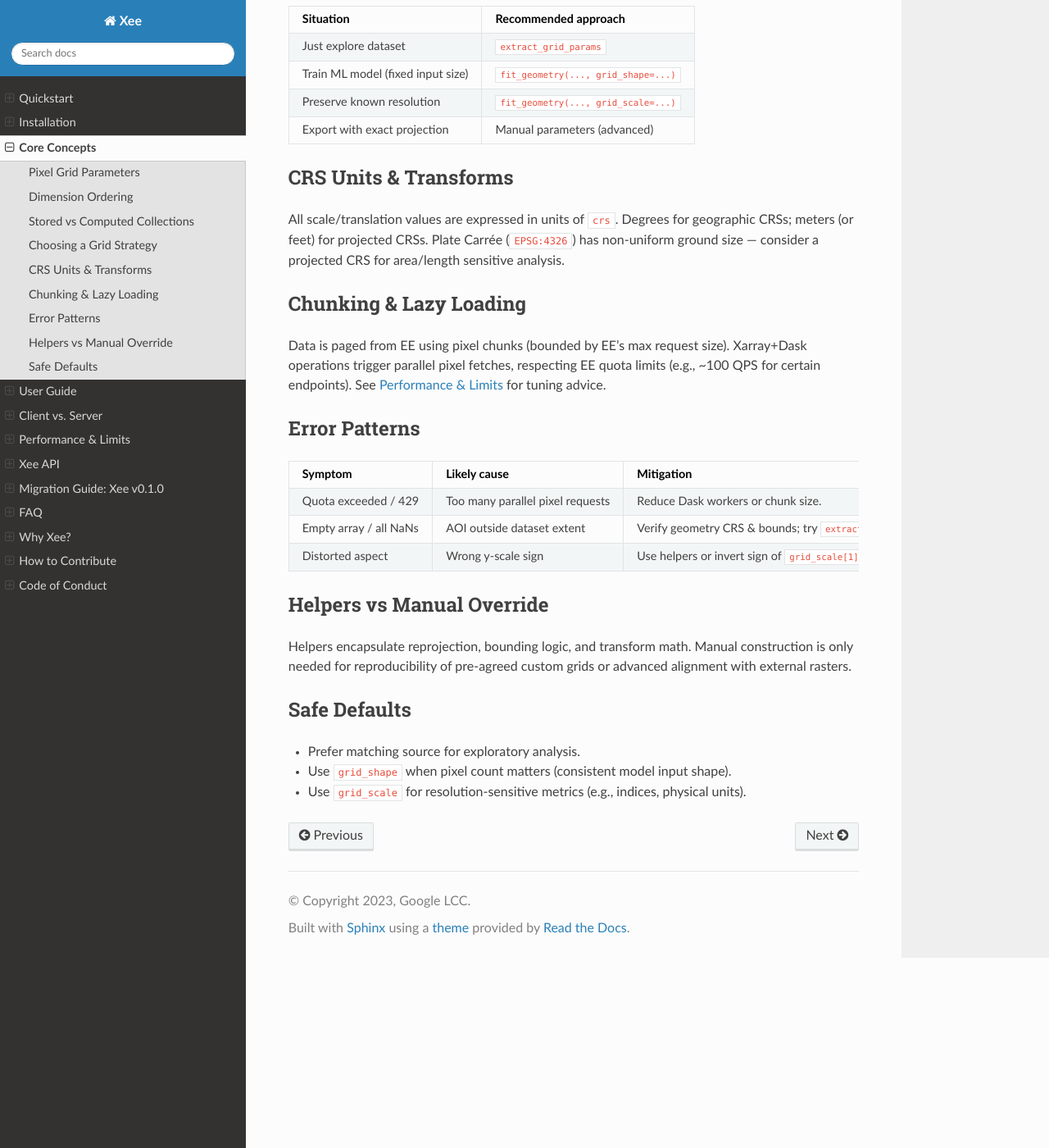
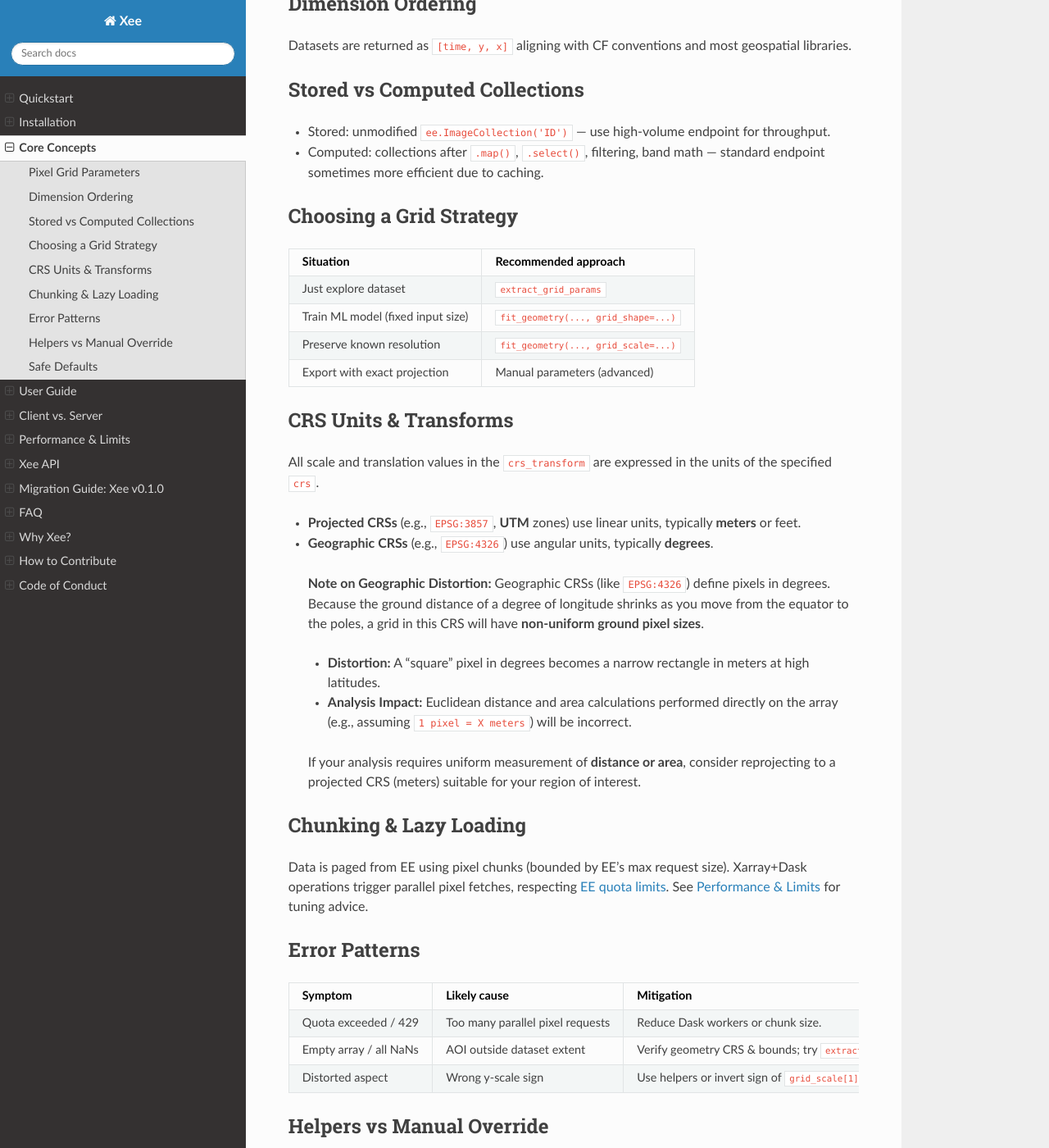
Before and after one commit to google/Xee, a Sphinx documentation site: the page built from docs/concepts.md, in a window 1280 px wide and 1400 px high, scrolled down 1188 px. Shown: the whole window at 82% size. Built offline with Sphinx 7.4.7 and the Read the Docs theme 3.1.0, drawn with Linux system fonts in a browser that asks for light colours; the version number could not be read and is left out; some of the changed text lies outside the part shown.

Commit message:
[fix comments] concepts.md

```diff
--- a/docs/concepts.md
+++ b/docs/concepts.md
@@ -16,6 +16,19 @@ Opening EE data requires specifying an output pixel grid. Xee uses three explici
 | `crs_transform` | Affine transform tuple `(x_scale, x_skew, x_trans, y_skew, y_scale, y_trans)` describing pixel size, rotation/skew, and origin translation in CRS units. |
 | `shape_2d` | `(width, height)` of the output grid in pixels. |
 
+### Understanding `crs_transform`
+
+The tuple follows the [Rasterio/`affine.Affine`](https://affine.readthedocs.io/en/latest/) standard. The coefficients correspond to:
+
+- `a`: Scale X (pixel width)
+- `b`: Shear X (row rotation)
+- `c`: Translation X (x-origin)
+- `d`: Shear Y (column rotation)
+- `e`: Scale Y (pixel height, usually negative)
+- `f`: Translation Y (y-origin)
+
+**Note:** This ordering (a, b, c, d, e, f) differs from the GDAL `GeoTransform` sequence, which is (c, a, b, f, d, e). Ensure you map the translation indices 0 and 3 in GDAL to indices 2 and 5 for Xee.
+
 Instead of constructing these manually, prefer helpers:
 
 - `extract_grid_params(obj)`: Match an `ee.Image` or `ee.ImageCollection` source grid.
@@ -28,7 +41,7 @@ Instead of constructing these manually, prefer helpers:
 
 ## Dimension Ordering
 
-Datasets are returned as `[time, y, x]` (v1.0+) aligning with CF conventions and most geospatial libraries. Prior versions used `[time, x, y]`. If code assumed positional indices, update to name-based access: `ds.sizes['x']`, `ds.sizes['y']`.
+Datasets are returned as `[time, y, x]` aligning with CF conventions and most geospatial libraries.
 
 ## Stored vs Computed Collections
 
@@ -46,11 +59,22 @@ Datasets are returned as `[time, y, x]` (v1.0+) aligning with CF conventions and
 
 ## CRS Units & Transforms
 
-All scale/translation values are expressed in units of `crs`. Degrees for geographic CRSs; meters (or feet) for projected CRSs. Plate Carrée (`EPSG:4326`) has non-uniform ground size — consider a projected CRS for area/length sensitive analysis.
+All scale and translation values in the `crs_transform` are expressed in the units of the specified `crs`.
+
+*   **Projected CRSs** (e.g., `EPSG:3857`, **UTM** zones) use linear units, typically **meters** or feet.
+*   **Geographic CRSs** (e.g., `EPSG:4326`) use angular units, typically **degrees**.
+
+> **Note on Geographic Distortion:**
+> Geographic CRSs (like `EPSG:4326`) define pixels in degrees. Because the ground distance of a degree of longitude shrinks as you move from the equator to the poles, a grid in this CRS will have **non-uniform ground pixel sizes**.
+>
+> *   **Distortion:** A "square" pixel in degrees becomes a narrow rectangle in meters at high latitudes.
+> *   **Analysis Impact:** Euclidean distance and area calculations performed directly on the array (e.g., assuming `1 pixel = X meters`) will be incorrect.
+>
+> If your analysis requires uniform measurement of **distance or area**, consider reprojecting to a projected CRS (meters) suitable for your region of interest.
 
 ## Chunking & Lazy Loading
 
-Data is paged from EE using pixel chunks (bounded by EE's max request size). Xarray+Dask operations trigger parallel pixel fetches, respecting EE quota limits (e.g., ~100 QPS for certain endpoints). See [Performance & Limits](performance.md) for tuning advice.
+Data is paged from EE using pixel chunks (bounded by EE's max request size). Xarray+Dask operations trigger parallel pixel fetches, respecting [EE quota limits](https://developers.google.com/earth-engine/guides/usage). See [Performance & Limits](performance.md) for tuning advice.
 
 ## Error Patterns
 
```
Also changed, not shown: docs/performance.md (+1 -1 lines).
